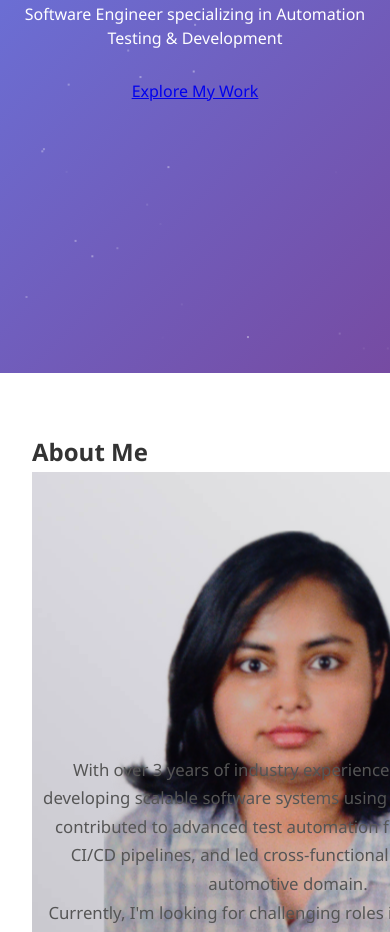
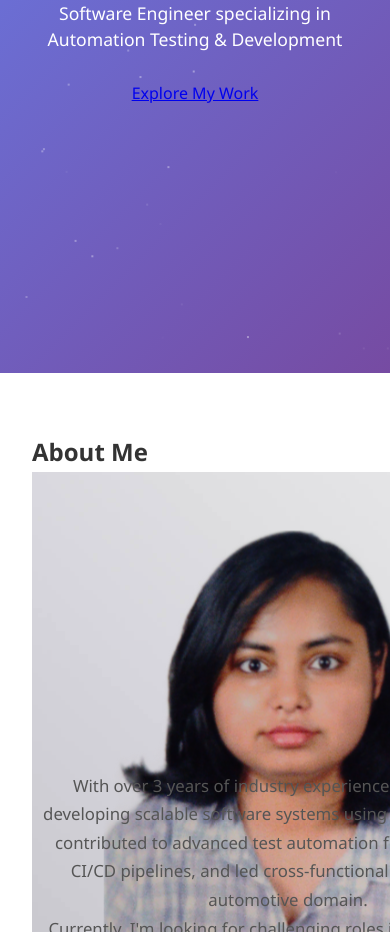
Before and after one commit to sjain2580/sakshi-portfolio, a plain HTML site: page index.html in a window 390 px wide. Shown: the part 344-1276 px from the top of the page. Drawn offline with Linux system fonts and the light colour scheme.

Commit message:
updated hero section

```diff
--- a/index.html
+++ b/index.html
@@ -147,23 +147,6 @@
             font-size: 1.05rem;
             line-height: 1.7;
             color: #555;
-        }
-
-        /* Responsive */
-        @media (max-width: 768px) {
-        .hero h1 {
-            font-size: 2.2rem;
-        }
-        .hero p {
-            font-size: 1rem;
-        }
-        .about-content {
-            grid-template-columns: 1fr;
-        }
-        .about-image-container {
-            height: 220px;
-            margin-bottom: 1.5rem;
-        }
         }
 
         /* Skills Section */
```
